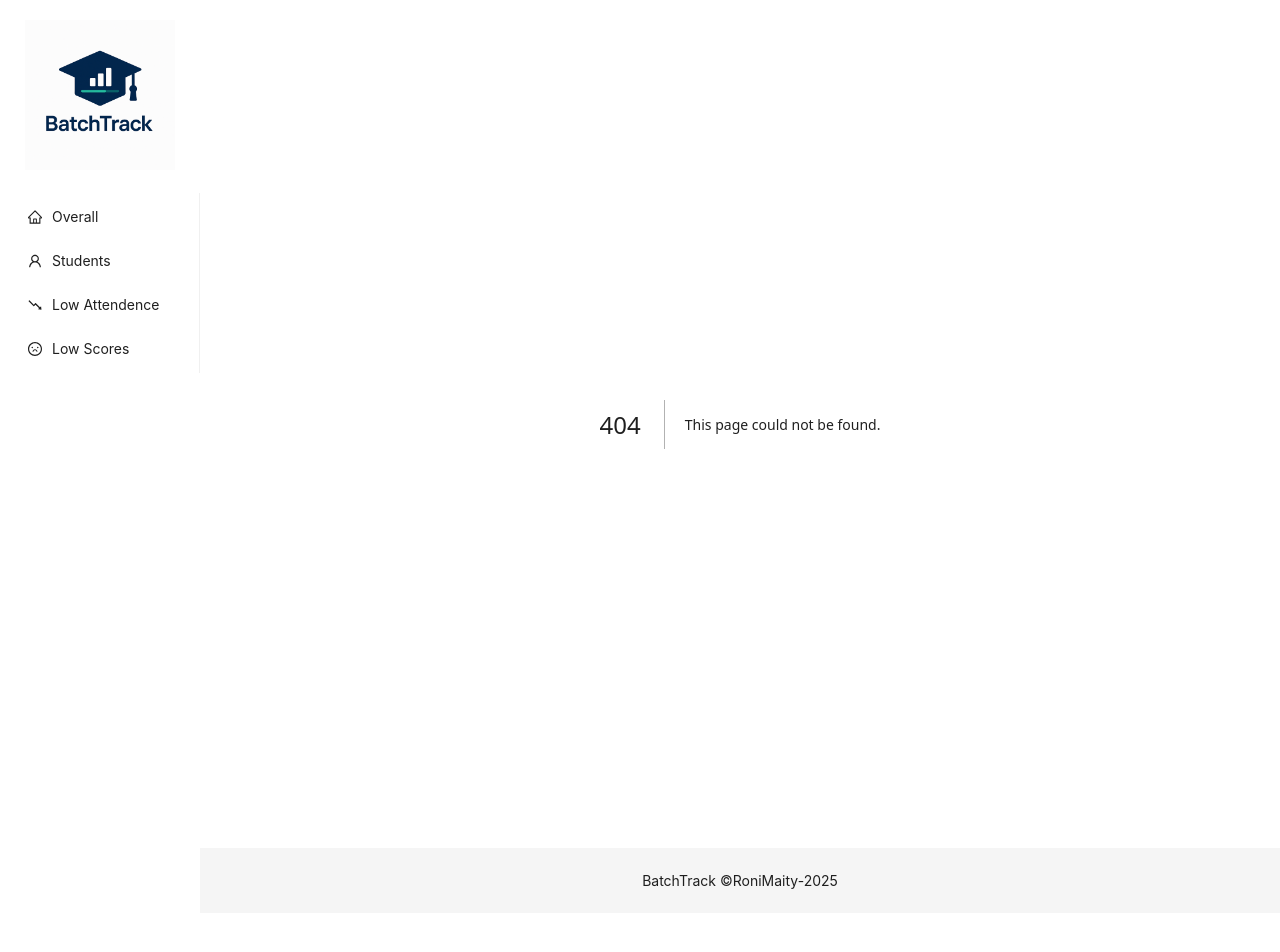
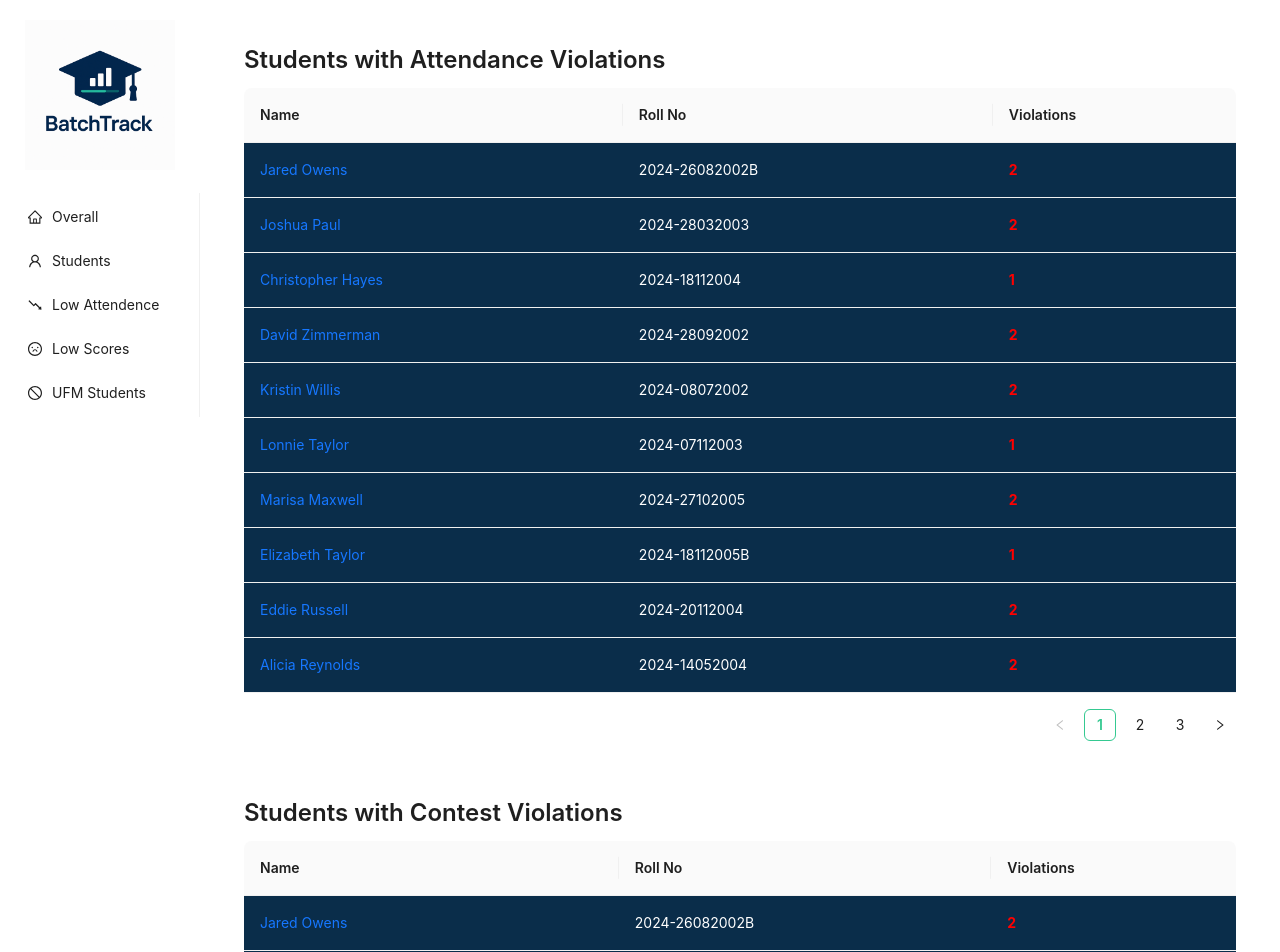
Before and after one commit to RoniMaity/batch-track, a Next.js app: page /UFMstudents in a window 1280 px wide. Before the commit this address had no page. Shown: the top 952 px of the page. Before the commit the page ends 913 px from the top, so only its background shows below. Built offline with nearby package versions, Linux system fonts and the light colour scheme; what @ant-design/nextjs-registry would draw is missing.

Commit message:
Added a new Page

```diff
--- a/src/app/AppLayout.jsx
+++ b/src/app/AppLayout.jsx
@@ -3,7 +3,7 @@
 import { Flex, Layout, Menu } from "antd";
 import Link from "next/link";
 import Image from "next/image";
-import { HomeOutlined, UserOutlined, FallOutlined, FrownOutlined } from "@ant-design/icons";
+import { HomeOutlined, UserOutlined, FallOutlined, FrownOutlined,StopOutlined } from "@ant-design/icons";
 
 const { Sider, Content, Footer } = Layout;
 
@@ -27,6 +27,11 @@ const menuItems = [
     key: "4",
     icon: <FrownOutlined />,
     label: <Link href="/lowScores">Low Scores</Link>,
+  },
+  {
+    key:"5",
+    icon:<StopOutlined />,
+    label:<Link href="/UFMstudents">UFM Students</Link>
   }
 ];
 
--- /dev/null
+++ b/src/app/UFMstudents/page.jsx
@@ -0,0 +1,64 @@
+"use client"
+import React from 'react';
+import Link from 'next/link';
+import { Table, Typography } from 'antd';
+import { studentsWithUFMContest, studentsWithUFMAttendence } from '../../util/studentsWithUFM';
+const { Title } = Typography;
+import "../../app/globals.css"
+
+const UFMStudents = () => {
+  // Simple columns setup
+  const columns = [
+    {
+      title: 'Name',
+      dataIndex: 'name',
+      key: 'name',
+      render: (text, record) => (
+        <Link href={`/students/${record.id}`} >
+          {text}
+        </Link>
+      )
+    },
+    {
+      title: 'Roll No',
+      dataIndex: 'roll_no',
+      key: 'roll_no'
+    },
+    {
+      title: 'Violations',
+      dataIndex: 'ufm_violations',
+      key: 'violations',
+      render: (violations, record) => (
+        <span style={{ color: 'red', fontWeight: 'bold' }}>
+          {record.ufm_violations.attendance_offenses || record.ufm_violations.contest_offenses}
+        </span>
+      )
+    }
+  ];
+
+  return (
+    <div style={{ padding: 20 }}>
+      <div style={{ marginBottom: 40 }}>
+        <Title level={3}>Students with Attendance Violations</Title>
+        <Table
+          dataSource={studentsWithUFMAttendence}
+          columns={columns}
+          pagination={{ pageSize: 10 }}
+          rowKey="id"
+          className='custom'
+        />
+      </div>
+      <div>
+        <Title level={3}>Students with Contest Violations</Title>
+        <Table
+          dataSource={studentsWithUFMContest}
+          columns={columns}
+          pagination={{ pageSize: 10 }}
+          rowKey="id"
+        />
+      </div>
+    </div>
+  );
+};
+
+export default UFMStudents;
--- a/src/app/globals.css
+++ b/src/app/globals.css
@@ -16,17 +16,17 @@ color: rgb(5, 24, 82);
 
 
 .ant-table-thead > tr > th {
-  background-color: #1e3a8a;
+  background-color: #3b58a6;
   color: white;
   font-weight: bold;
 }
 
 .ant-table-tbody > tr > td {
-  background-color: #00416c;
+  background-color: #0a2d4a;
   color: #ffffff;
 }
 
-.ant-table-tbody > tr:hover > td {
-  background-color: #424851;
-  color: #878e96;
+.custom .ant-table-tbody > tr:hover > td {
+  background-color: #ffffff !important;
+  color: #000000 !important;
 }
--- /dev/null
+++ b/src/util/studentsWithUFM.js
@@ -0,0 +1,5 @@
+import students from "../data/students";
+const studentswithUFM = students.filter(student => student.ufm_violations.attendance_offenses > 0 || student.ufm_violations.contest_offenses > 0)
+const studentsWithUFMAttendence = students.filter(student => student.ufm_violations.attendance_offenses > 0)
+const studentsWithUFMContest = students.filter(student => student.ufm_violations.contest_offenses > 0)
+export { studentswithUFM,studentsWithUFMAttendence,studentsWithUFMContest };
```
Also changed, not shown: src/app/lowScores/page.jsx (+14 -3 lines), src/app/layout.js (line endings or trailing spaces).
